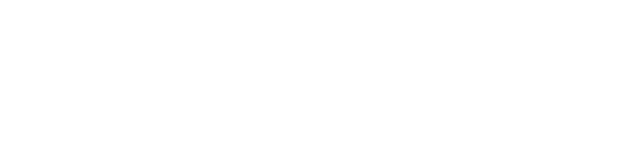
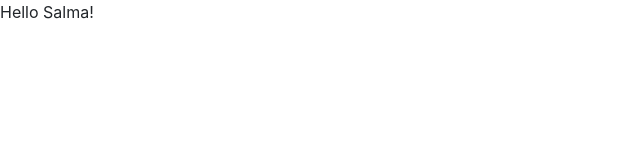
Before and after one commit to naiqusun/website, a website: page index.html in a window 1280 px wide. Shown: the whole page, without its empty margins (0-640 px from the left). Drawn offline with nearby package versions, Linux system fonts and the light colour scheme.

Commit message:
Update index.html

```diff
--- a/index.html
+++ b/index.html
@@ -5,6 +5,7 @@
     <link rel="stylesheet" href="https://cdn.rawgit.com/twbs/bootstrap/v4-dev/dist/css/bootstrap.css">
   </head>
   <body>
+    Hello Salma!
     <div class="container"></div>
   </body>
 </html>
```
